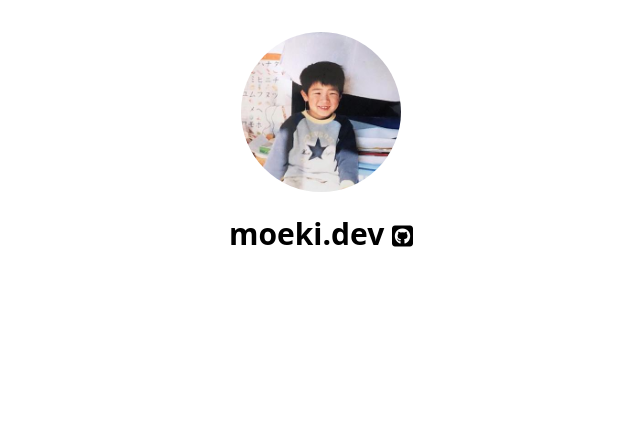
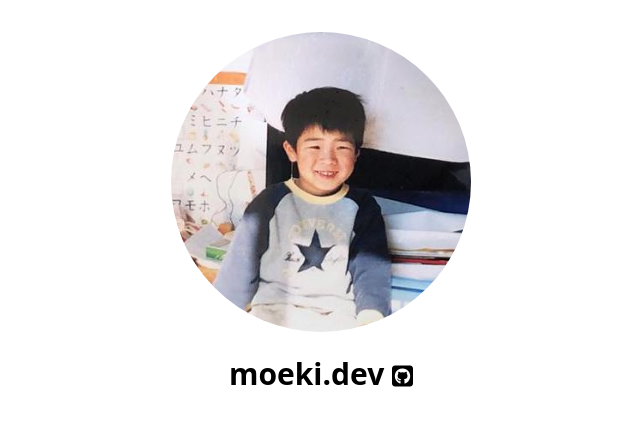
Before and after one commit to kawakamimoeki/website-2021, a plain HTML site: page index.html in a window 1280 px wide. Shown: the whole page, without its empty margins (319-959 px from the left). Drawn offline with nearby package versions, Linux system fonts and the light colour scheme.

Commit message:
set image size

```diff
--- a/index.html
+++ b/index.html
@@ -8,7 +8,7 @@
 </head>
 <body class="p-5 text-center">
   <div class="p-3">
-    <img src="./icon.jpeg" class="rounded-full h-40 inline"/>
+    <img src="./icon.jpeg" class="rounded-full inline" width="300px" height="300px"/>
   </div>
   <h1 class="text-3xl font-bold p-3">
     moeki.dev
```
